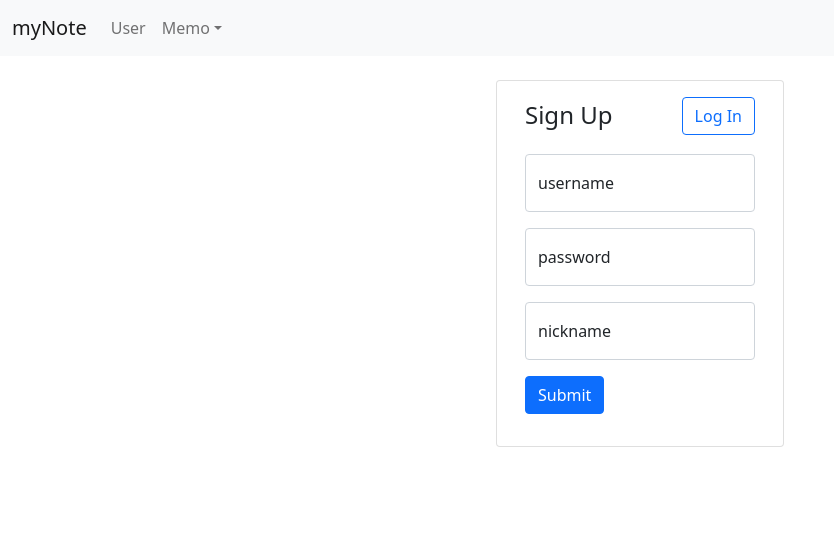
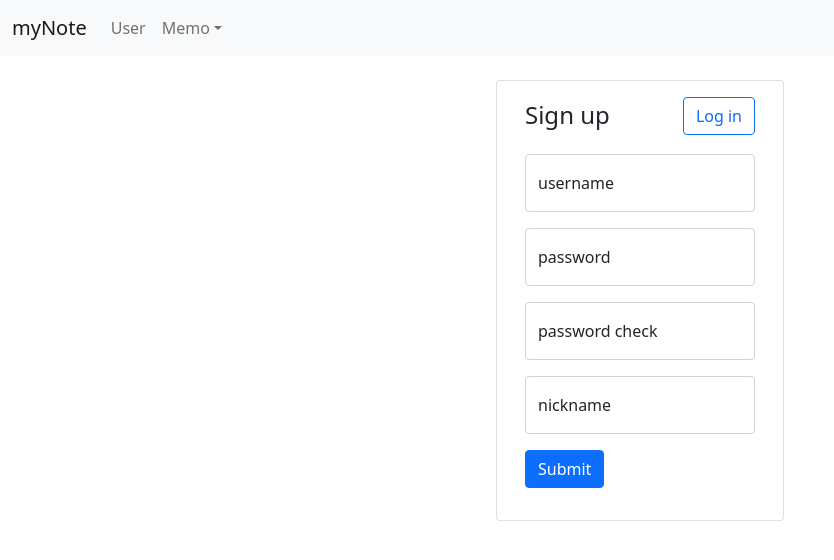
Before and after one commit to Themion/myNote, a React (Create React App) app in the folder frontend/: page /signup in a window 1280 px wide. Shown: the top 560 px of the page, without its empty margins (0-834 px from the left). Built offline with nearby package versions, Linux system fonts and the light colour scheme.

Commit message:
frontend - MemberForm의 값 변경 시 위반사항 표시

```diff
--- a/frontend/src/App.js
+++ b/frontend/src/App.js
@@ -6,27 +6,62 @@ import {
     Navigate
 } from 'react-router-dom';
 
-import Input from './member/Input';
 import MemberForm from "./member/MemberForm"
 
-// import utils from "./utils/utils"
+import utils from "./utils/utils"
+
+const passwordOnChange = (password) => {
+    const password_check = document.querySelector(".form-floating[name=password_check]")
+
+    if (password_check !== null) {
+        const password_check_input = password_check.querySelector("input")
+
+        if (password !== password_check_input.value && password_check_input.value !== "") {
+            password_check_input.classList.remove(utils.class_valid)
+            password_check_input.classList.add(utils.class_invalid)
+            password_check.querySelector(".feedback").innerHTML = passwordCheckOnChange(password_check_input.value)
+        } else if (password === password_check_input.value) {
+            password_check_input.classList.add(utils.class_valid)
+            password_check_input.classList.remove(utils.class_invalid)
+        }
+    }
+
+    return (password.length < 6) || (password.length > 30) ? "6자 이상 30자 이하여야 합니다." : ""
+}
+
+const passwordCheckOnChange = (passowrd_check) => {
+    return passowrd_check !== document.querySelector('input[name=password]').value ? "비밀번호와 비밀번호 확인이 같지 않습니다." : ""
+}
 
 const SignUp = () => {
     return (
-        <MemberForm inputs={[
-            <Input key="username" for="username" required />,
-            <Input key="password" for="password" required />,
-            <Input key="nickname" for="nickname" />
-        ]} link = {{to: "/login", text: "Log In"}} url="/member"/>
+        <MemberForm name="Sign up" inputs={[{
+            for: "username",
+            required: true
+        }, {
+            for: "password",
+            required: true,
+            onChange: passwordOnChange
+        }, {
+            for: "password_check",
+            required: true,
+            onChange: passwordCheckOnChange
+        }, {
+            for: "nickname"
+        }]} link={{ to: "/login", text: "Log in" }} url="/member" />
     )
 }
 
 const LogIn = () => {
     return (
-        <MemberForm inputs={[
-            <Input key="username" for="username" required />,
-            <Input key="password" for="password" required />
-        ]} link = {{to: "/signup", text: "Sign Up"}} url=""/>
+        <MemberForm name="Log in" inputs={[{
+            for: "username",
+            required: true
+        }, {
+            for: "password",
+            required: true,
+            onChange: passwordOnChange
+        }]} link={{ to: "/signup", text: "Sign up" }} url="/member" />
     )
 }
 
@@ -36,10 +71,8 @@ function App() {
             <div className="row justify-content-center">
                 {/* <Login></Login> */}
                 <Router><Routes>
-                    <Route path="/login" element={LogIn()}></Route>
-                    <Route path="/signup" element={SignUp()}></Route>
-                    {/* <Route path="/signup" element={<SignUp />}></Route> */}
-                    {/* <Route path="/" element={<Table />}></Route> */}
+                    <Route path="/login" element={<LogIn />}></Route>
+                    <Route path="/signup" element={<SignUp />}></Route>
                     <Route path="*" element={<Navigate to="/signup" />} />
                 </Routes></Router>
             </div>
--- a/frontend/src/member/Input.js
+++ b/frontend/src/member/Input.js
@@ -1,23 +1,49 @@
+import styles from './Input.module.css'
+
 import utils from '../utils/utils'
 
 const Input = (props) => {
+    const onChange = (e) => {
+        const div = document.querySelector(`div.form-floating[name=${props.for}]`)
+        const invalid = div.querySelector('div.invalid-feedback')
+
+        const isNotAsciiValue = !/^[a-zA-Z0-9_]*$/.test(e.target.value) ? "알파벳 대소문자와 숫자, 밑줄만 사용 가능합니다." : ""
+        const isRequiredAndEmpty = (props.required === true) && (e.target.value.length === 0) ? "필수 항목입니다." : "";
+        const isCustomOnChangeFalse = (props.onChange !== undefined) ? props.onChange(e.target.value) : ""
+
+        if (isNotAsciiValue !== "" || isRequiredAndEmpty !== "" || isCustomOnChangeFalse !== "") {
+            e.target.classList.add(utils.class_invalid)
+            e.target.classList.remove(utils.class_valid)
+
+            invalid.classList.remove(styles.hidden)
+
+            invalid.innerHTML = isNotAsciiValue
+            if (invalid.innerHTML !== "") invalid.innerHTML += '\n'
+            invalid.innerHTML += isRequiredAndEmpty
+            if (invalid.innerHTML !== "") invalid.innerHTML += '\n'
+            invalid.innerHTML += isCustomOnChangeFalse
+        } else {
+            e.target.classList.add(utils.class_valid)
+            e.target.classList.remove(utils.class_invalid)
+
+            invalid.classList.add(styles.hidden)
+            invalid.innerHTML = ""
+        }
+    }
+
     return (
-        <div className="form-floating mb-3">
+        <div className="form-floating mb-3" name={props.for}>
             <input
                 className="form-control"
                 required={props.required}
                 name={props.for}
-                type={props.for === "password" ? "password" : "text"}
+                type={props.for.includes("password") ? "password" : "text"}
                 placeholder=" "
-                onChange={(e) => {
-                    if (props.required && e.target.value.length === 0) {
-                        e.target.classList.add(utils.class_invalid)
-                    }
-                    else {
-                        e.target.classList.remove(utils.class_invalid)
-                    }
-                }}/>
-            <label htmlFor={props.for} className="form-label">{props.for}</label>
+                onChange={onChange}/>
+            <label htmlFor={props.for} className="form-label">
+                {props.for.replace('_', ' ')}
+            </label>
+            <div className="feedback invalid-feedback"></div>
         </div>
     )
 }
--- /dev/null
+++ b/frontend/src/member/Input.module.css
@@ -0,0 +1,3 @@
+.hidden {
+    display: none;
+}
--- a/frontend/src/member/MemberForm.js
+++ b/frontend/src/member/MemberForm.js
@@ -1,40 +1,57 @@
+import axios from 'axios'
+
+import Input from './Input'
+
 import styles from './MemberForm.module.css'
+
+import utils from '../utils/utils'
+import { useEffect } from 'react'
 
 const MemberForm = (props) => {
 
     const onSubmit = (e) => {
         e.preventDefault();
 
-        const inputs = document.querySelector("#signup").querySelectorAll(".form-control")
-        const params = {}
+        const inputs = document.querySelectorAll(".card-body .form-control"), params = {};
+        let is_valid = false
 
         inputs.forEach(input => {
             params[input.name] = input.value
+            is_valid = is_valid && input.classList.contains("is-invalid")
         })
 
-        console.log(params)
+        console.log(is_valid)
+        if (is_valid) console.log(params)
 
-        /* axios({
+        if (is_valid) axios({
             url: props.url,
             method: 'post',
             params: params,
             baseURL: utils.baseURL
         }).then(res => {
             if (res.ok) window.location.href = "/"
-        }) */
+        })
     }
+
+    useEffect(() => {})
+
+    const input_list = []
+
+    props.inputs.forEach(input => {
+        input_list.push(<Input
+            key={input.for}
+            for={input.for}
+            required={input.required}
+            onChange={input.onChange} />)
+    })
 
     return (
         <div className={`card ` + styles.card}>
             <div className="card-body">
                 <a className="float-end btn btn-outline-primary" href={props.link.to}>{props.link.text}</a>
-                <h4 className="card-title mb-4 mt-1">Sign Up</h4>
+                <h4 className="card-title mb-4 mt-1">{props.name}</h4>
                 <form id="signup" onSubmit={onSubmit} className="needs-validation" noValidate>
-                    {/* <Input for="username" required />
-                    <Input for="password" required />
-                    <Input for="nickname" /> */}
-
-                    {props.inputs}
+                    {input_list}
                     <div className="form-floating mb-3">
                         <button className="btn btn-primary btn-block text-white" type="submit">Submit</button>
                     </div>
--- a/frontend/src/utils/utils.js
+++ b/frontend/src/utils/utils.js
@@ -1,2 +1,3 @@
 module.exports.baseURL = "http://localhost:8080"
+module.exports.class_valid = "is-valid"
 module.exports.class_invalid = "is-invalid"
```
